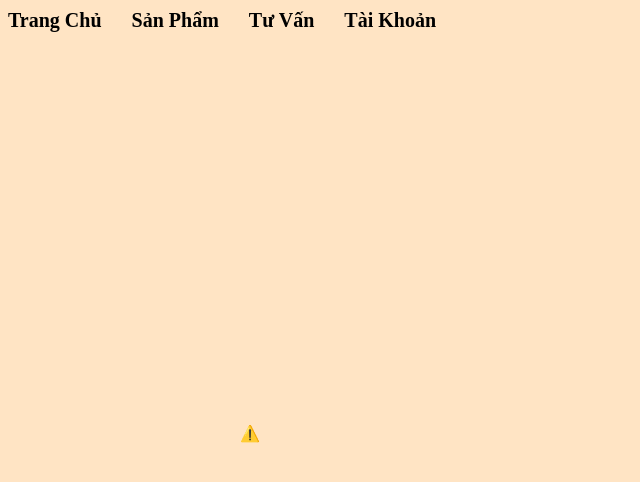
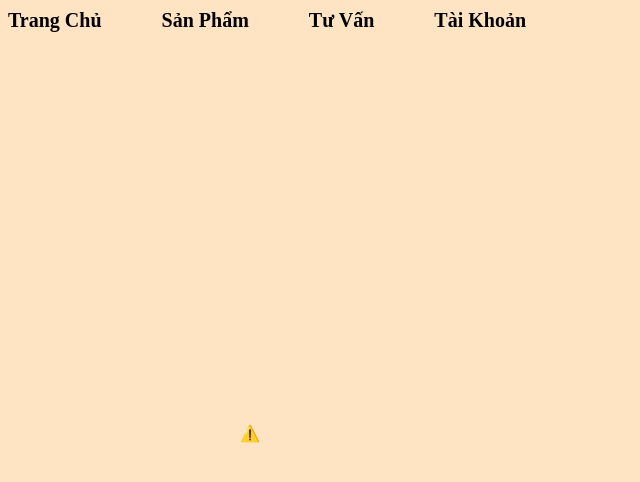
Before and after one commit to Ngmhai3112/ngmhai3112.github.io, a plain HTML site: page index.html in a window 1280 px wide. Shown: the whole page, without its empty margins (0-640 px from the left). Drawn offline with nearby package versions, Linux system fonts and the light colour scheme; no server answers.

Commit message:
Update stylegh.css

```diff
--- a/stylegh.css
+++ b/stylegh.css
@@ -18,5 +18,5 @@ body{
     align-items: center;
     margin: auto;
     padding: auto;
-    gap: 30px;
+    gap: 60px;
 }
```
